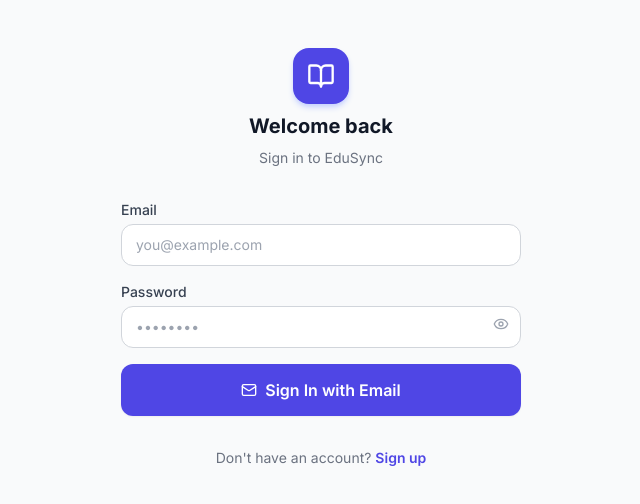
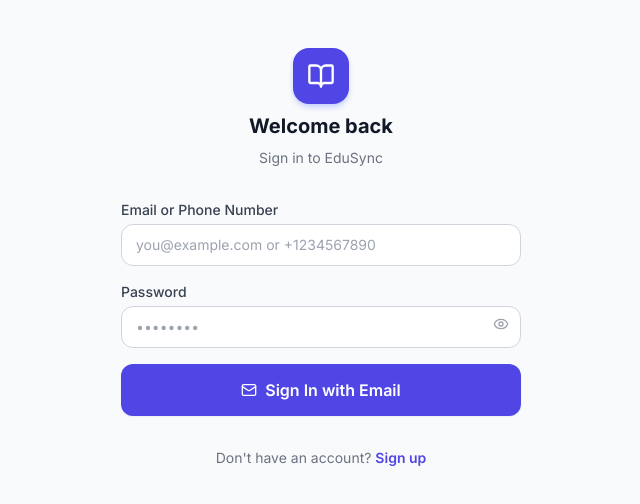
Before and after one commit to SmartEduNova/EduDesk, a React (Vite) app: page /auth/login in a window 1280 px wide. Shown: the top 504 px of the page, without its empty margins (319-959 px from the left). Built offline with nearby package versions, Linux system fonts and the light colour scheme; no server answers.

Commit message:
ph login3

```diff
--- a/src/lib/auth.ts
+++ b/src/lib/auth.ts
@@ -25,7 +25,8 @@
 export async function registerWithEmail(
   email: string,
   password: string,
-  displayName: string
+  displayName: string,
+  _phoneNumber?: string
 ) {
   const cred = await createUserWithEmailAndPassword(auth, email, password)
   await updateProfile(cred.user, { displayName })
@@ -45,9 +46,11 @@
   phoneNumber?: string
 ): Promise<UserProfile> {
   // Build profile without undefined values — Firestore rejects undefined fields
+  const isSyntheticEmail = user.email?.endsWith('@phone.edusync.app')
+
   const base = {
     uid:         user.uid,
-    email:       user.email ?? '',
+    email:       isSyntheticEmail ? '' : (user.email ?? ''),
     phoneNumber: phoneNumber || user.phoneNumber || '',
     displayName: user.displayName ?? user.email?.split('@')[0] ?? 'User',
     role,
--- a/src/pages/auth/Login.tsx
+++ b/src/pages/auth/Login.tsx
@@ -8,7 +8,7 @@
 import { signInWithEmail, getUserProfile } from '@/lib/auth'
 
 interface LoginForm {
-  email: string
+  identifier: string
   password: string
 }
 
@@ -30,10 +30,15 @@
     }
   }
 
-  const onSubmit = async ({ email, password }: LoginForm) => {
+  const onSubmit = async ({ identifier, password }: LoginForm) => {
     setError('')
     try {
-      const user = await signInWithEmail(email, password)
+      const isPhone = /^\+?[0-9\s-]+$/.test(identifier)
+      const authEmail = isPhone
+        ? `${identifier.replace(/\D/g, '')}@phone.edusync.app`
+        : identifier
+
+      const user = await signInWithEmail(authEmail, password)
       await redirectUser(user.uid)
     } catch (e: unknown) {
       const code = (e as { code?: string })?.code
@@ -66,14 +71,13 @@
         {/* Form */}
         <form onSubmit={handleSubmit(onSubmit)} className="flex flex-col gap-4">
           <Input
-            label="Email"
-            type="email"
-            placeholder="you@example.com"
-            autoComplete="email"
-            error={errors.email?.message}
-            {...register('email', {
-              required: 'Email is required',
-              pattern: { value: /^\S+@\S+\.\S+$/, message: 'Invalid email address' },
+            label="Email or Phone Number"
+            type="text"
+            placeholder="you@example.com or +1234567890"
+            autoComplete="username"
+            error={errors.identifier?.message}
+            {...register('identifier', {
+              required: 'Email or phone number is required',
             })}
           />
 
--- a/src/pages/auth/Register.tsx
+++ b/src/pages/auth/Register.tsx
@@ -9,7 +9,7 @@
 
 interface RegisterForm {
   displayName: string
-  email: string
+  email?: string
   phoneNumber?: string
   password: string
   confirmPassword: string
@@ -25,8 +25,15 @@
 
   const onSubmit = async ({ email, password, displayName, phoneNumber }: RegisterForm) => {
     setError('')
+
+    if (!email && !phoneNumber) {
+      setError('Please provide either an email address or a phone number.')
+      return
+    }
+
     try {
-      await registerWithEmail(email, password, displayName)
+      const authEmail = email || `${phoneNumber?.replace(/\D/g, '')}@phone.edusync.app`
+      await registerWithEmail(authEmail, password, displayName, phoneNumber)
       navigate('/auth/role-select', {
         replace: true,
         state: { phoneNumber }
@@ -74,13 +81,12 @@
           />
 
           <Input
-            label="Email"
+            label="Email (Optional)"
             type="email"
             placeholder="you@example.com"
             autoComplete="email"
             error={errors.email?.message}
             {...register('email', {
-              required: 'Email is required',
               pattern: { value: /^\S+@\S+\.\S+$/, message: 'Invalid email address' },
             })}
           />
```
